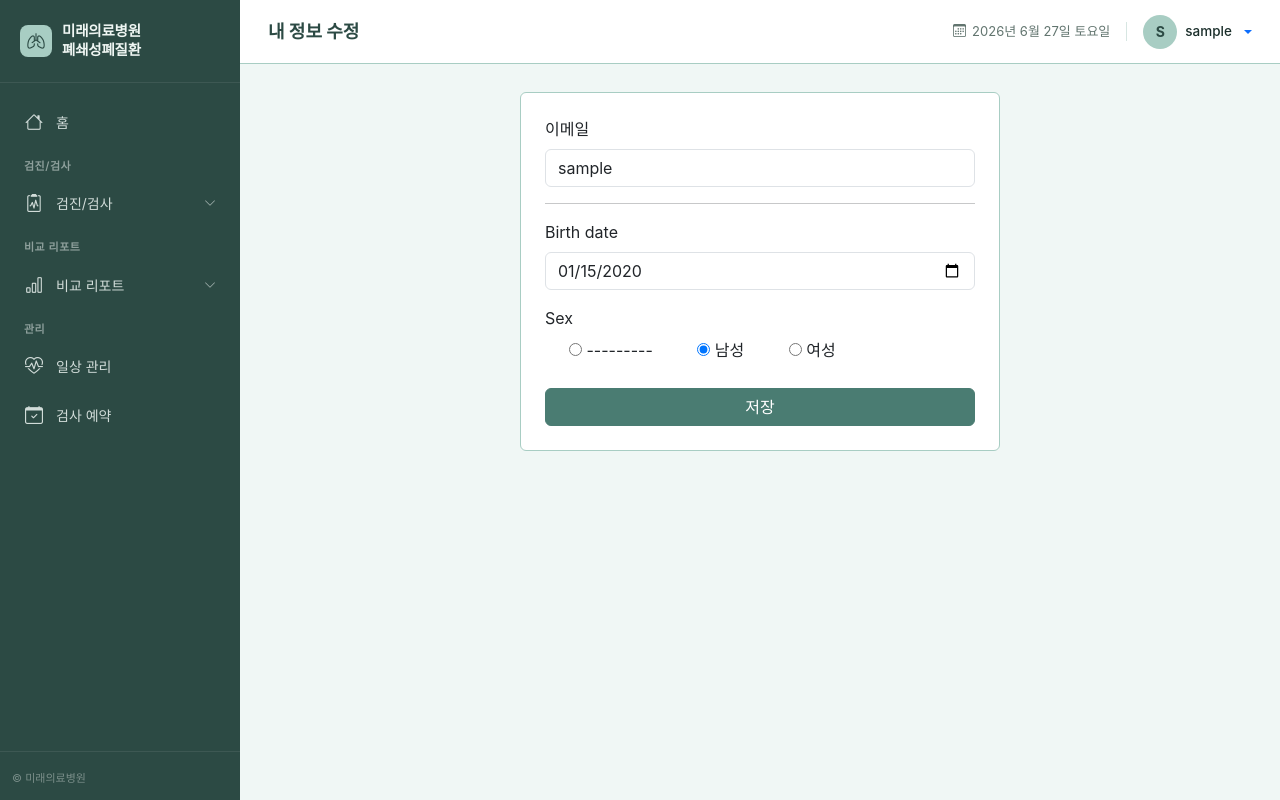
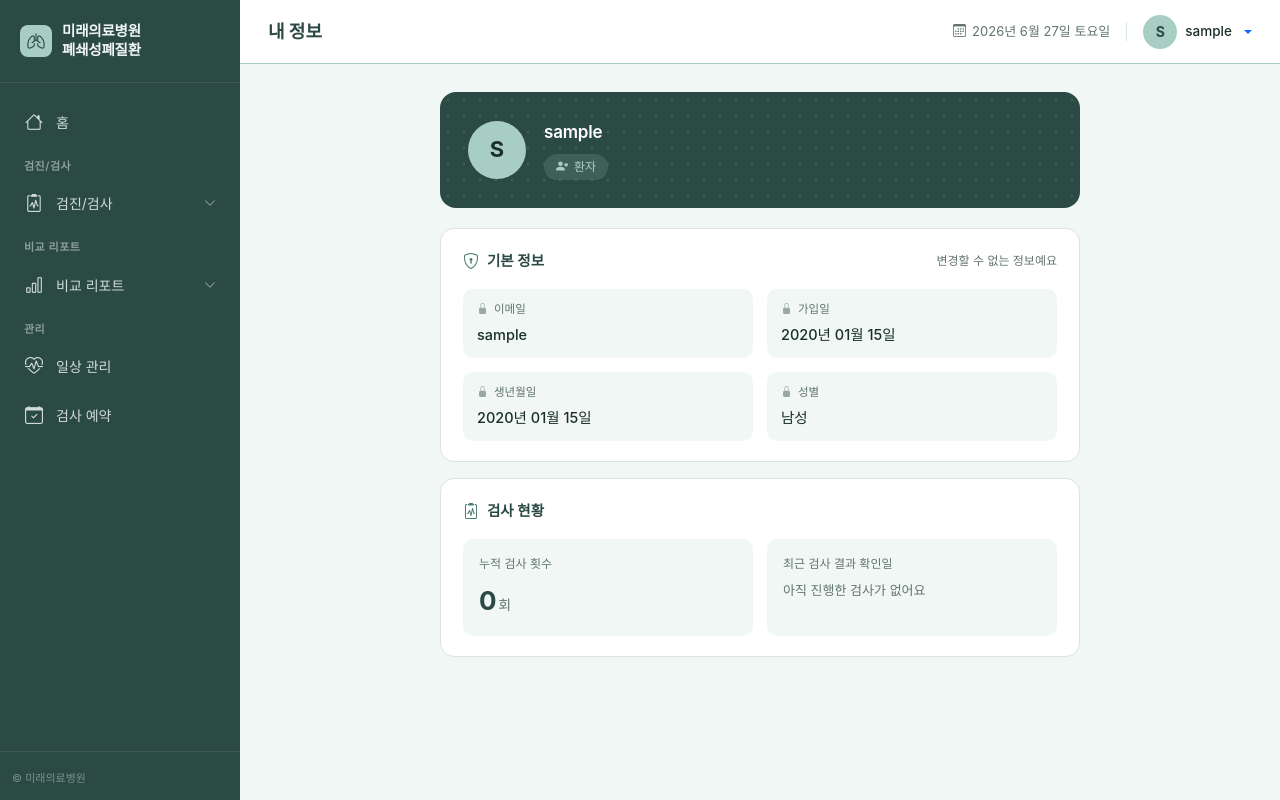
Before and after one commit to 0JustDoIT1/copd-prediction, a Django app: page /profile/ in a window 1280 px wide. Run offline with Django 5.2, Linux system fonts and the light colour scheme; a user stored in the database is signed in; tables that the repository leaves empty hold one stand-in row (values such as "Sample post"); parts of the project's set-up code (start-up, migrations or seed data) failed here and were passed over; some libraries are stand-ins or nearby versions.

Commit message:
260627_Edit_banner(현재는 세션방식) & Edit_profile

```diff
--- a/accounts/forms.py
+++ b/accounts/forms.py
@@ -203,67 +203,26 @@ class DoctorSignupForm(BaseSignupForm):
 
 
 class ProfileUpdateForm(forms.ModelForm):
-    """topbar 프로필 드롭다운 → '내 정보 수정'에서 사용. User 모델의 기본 정보만 다룬다."""
-
+    """
+    topbar 프로필 드롭다운 → '내 정보 수정'에서 사용.
+    이메일(아이디)은 로그인 식별자로 쓰이므로 수정 불가 — 읽기 전용으로만 표시.
+    실제로는 더 이상 수정 가능한 User 필드가 없어 폼 자체가 비어있지만,
+    템플릿에서 user.username을 읽기 전용 표시하는 데 view 컨텍스트로 user 객체를 넘긴다.
+    """
     class Meta:
         model = User
-        fields = ['username']
-        labels = {
-            'username': '이메일',
-        }
-        widgets = {
-            'username': forms.EmailInput(attrs={
-                'class': 'form-control',
-                'data-parsley-required': 'true',
-                'data-parsley-pattern': EMAIL_REGEX,
-                'data-parsley-required-message': '이메일을 입력해주세요.',
-                'data-parsley-pattern-message': '올바른 이메일 형식이 아닙니다.',
-                'data-parsley-type-message': '올바른 이메일 형식이 아닙니다.',
-            }),
-        }
-        error_messages = {
-            'username': {
-                'required': '이메일을 입력해주세요.',
-            },
-        }
-
-    def clean_username(self):
-        email = self.cleaned_data['username']
-
-        if not re.match(EMAIL_REGEX, email):
-            raise forms.ValidationError('올바른 이메일 형식이 아닙니다.')
-
-        qs = User.objects.filter(username=email).exclude(pk=self.instance.pk)
-        if qs.exists():
-            raise forms.ValidationError('이미 가입된 이메일입니다.')
-
-        return email
+        fields = []
 
 
 class PatientProfileUpdateForm(forms.ModelForm):
+    """
+    생년월일/성별은 ML 모델의 핵심 피처(age, sex)이자 과거 PredictionResult와의
+    정합성을 위해 가입 후 수정 불가 — 읽기 전용으로만 표시.
+    실제로는 더 이상 수정 가능한 PatientProfile 필드가 없어 폼 자체가 비어있다.
+    """
     class Meta:
         model = PatientProfile
-        fields = ['birth_date', 'sex']
-        widgets = {
-            'birth_date': forms.DateInput(attrs={
-                'class': 'form-control',
-                'type': 'date',
-                'data-parsley-required': 'true',
-                'data-parsley-required-message': '생년월일을 입력해주세요.',
-                'data-parsley-type-message': '올바른 날짜 형식이 아닙니다.',
-            }),
-            'sex': forms.RadioSelect,
-        }
-        error_messages = {
-            'birth_date': {'required': '생년월일을 입력해주세요.'},
-            'sex': {'required': '성별을 선택해주세요.'},
-        }
-
-    def clean_birth_date(self):
-        birth_date = self.cleaned_data['birth_date']
-        if birth_date > date.today():
-            raise forms.ValidationError('생년월일은 미래 날짜일 수 없습니다.')
-        return birth_date
+        fields = []
 
 
 class DoctorProfileUpdateForm(forms.ModelForm):
@@ -282,6 +241,7 @@ class DoctorProfileUpdateForm(forms.ModelForm):
         error_messages = {
             'license_no': {
                 'required': '면허번호를 입력해주세요.',
+                'unique': '이미 등록된 면허번호입니다.',
             },
         }
 
--- /dev/null
+++ b/accounts/static/accounts/css/profile.css
@@ -0,0 +1,225 @@
+.profile-page {
+  max-width: 640px;
+  margin: 0 auto;
+}
+
+/* ===================== 헤더 ===================== */
+.profile-header {
+  position: relative;
+  background-color: var(--color-dark);
+  border-radius: 16px;
+  padding: 28px 28px;
+  margin-bottom: 20px;
+  overflow: hidden;
+}
+
+.profile-header-pattern {
+  position: absolute;
+  inset: 0;
+  background-image: radial-gradient(
+    circle,
+    rgba(168, 205, 195, 0.18) 1.5px,
+    transparent 1.5px
+  );
+  background-size: 16px 16px;
+  pointer-events: none;
+}
+
+.profile-header-inner {
+  position: relative;
+  display: flex;
+  align-items: center;
+  gap: 18px;
+}
+
+.profile-avatar {
+  width: 58px;
+  height: 58px;
+  border-radius: 50%;
+  background-color: var(--color-accent);
+  color: var(--color-darker);
+  display: flex;
+  align-items: center;
+  justify-content: center;
+  font-weight: 700;
+  font-size: 22px;
+  flex-shrink: 0;
+}
+
+.profile-header-text {
+  display: flex;
+  flex-direction: column;
+  gap: 8px;
+}
+
+.profile-email {
+  color: #ffffff;
+  font-size: 17px;
+  font-weight: 600;
+  letter-spacing: -0.2px;
+}
+
+.profile-role-badge {
+  display: inline-flex;
+  align-items: center;
+  gap: 6px;
+  width: fit-content;
+  font-size: 12px;
+  font-weight: 500;
+  padding: 4px 12px;
+  border-radius: 999px;
+  background-color: rgba(168, 205, 195, 0.16);
+  color: var(--color-accent);
+}
+
+.profile-role-badge.is-doctor {
+  background-color: rgba(239, 159, 39, 0.16);
+  color: #f3bd6e;
+}
+
+/* ===================== 섹션 공통 ===================== */
+.profile-section {
+  background-color: #ffffff;
+  border: 1px solid var(--color-border);
+  border-radius: 14px;
+  padding: 20px 22px;
+  margin-bottom: 16px;
+}
+
+.profile-section-title {
+  display: flex;
+  align-items: center;
+  gap: 8px;
+  font-size: 14.5px;
+  font-weight: 600;
+  color: var(--color-dark);
+  margin-bottom: 16px;
+}
+
+.profile-section-title i {
+  font-size: 16px;
+  color: var(--color-main);
+}
+
+.profile-section-hint {
+  margin-left: auto;
+  font-size: 12px;
+  font-weight: 400;
+  color: var(--color-muted);
+}
+
+.profile-section-hint-edit {
+  color: var(--color-warning);
+}
+
+/* ===================== 읽기 전용 정보 그리드 ===================== */
+.info-grid {
+  display: grid;
+  grid-template-columns: repeat(2, 1fr);
+  gap: 14px;
+}
+
+.info-item {
+  background-color: var(--color-bg);
+  border-radius: 10px;
+  padding: 12px 14px;
+}
+
+.info-label {
+  display: flex;
+  align-items: center;
+  gap: 6px;
+  font-size: 11.5px;
+  color: var(--color-muted);
+  margin-bottom: 6px;
+}
+
+.info-label i {
+  font-size: 11px;
+  opacity: 0.6;
+}
+
+.info-value {
+  font-size: 14.5px;
+  font-weight: 500;
+  color: var(--color-darker);
+}
+
+@media (max-width: 560px) {
+  .info-grid {
+    grid-template-columns: 1fr;
+  }
+}
+
+/* ===================== 검사 현황 통계 ===================== */
+.stat-row {
+  display: grid;
+  grid-template-columns: repeat(2, 1fr);
+  gap: 14px;
+}
+
+.profile-stat-card {
+  background-color: var(--color-bg);
+  border-radius: 10px;
+  padding: 16px 16px;
+}
+
+.profile-stat-label {
+  font-size: 12px;
+  color: var(--color-muted);
+  margin-bottom: 8px;
+}
+
+.profile-stat-value {
+  font-size: 26px;
+  font-weight: 700;
+  color: var(--color-dark);
+  letter-spacing: -0.3px;
+}
+
+.profile-stat-value-date {
+  font-size: 20px;
+}
+
+.profile-stat-unit {
+  font-size: 14px;
+  font-weight: 500;
+  color: var(--color-muted);
+  margin-left: 2px;
+}
+
+.profile-stat-empty {
+  font-size: 13px;
+  color: var(--color-muted);
+  margin-top: 4px;
+}
+
+@media (max-width: 560px) {
+  .stat-row {
+    grid-template-columns: 1fr;
+  }
+}
+
+/* ===================== 면허 정보 (수정 가능, 의사) ===================== */
+.profile-section-editable {
+  border: 1px solid var(--color-accent);
+  background-color: #fbfdfc;
+}
+
+.license-form {
+  display: flex;
+  flex-direction: column;
+  gap: 4px;
+}
+
+.license-hint {
+  font-size: 11.5px;
+  color: var(--color-muted);
+  margin-top: 4px;
+}
+
+.license-submit {
+  margin-top: 14px;
+  align-self: flex-start;
+  padding: 8px 24px;
+}
--- a/accounts/templates/accounts/patient_dashboard.html
+++ b/accounts/templates/accounts/patient_dashboard.html
@@ -181,6 +181,7 @@
 {% endblock %}
 
 {% block checkin_toast %}
+{% if show_checkin_toast %}
 <a href="#" class="checkin-toast" id="checkinToast">
   <i class="bi bi-pencil-square checkin-toast-icon"></i>
   <div class="checkin-toast-body">
@@ -193,6 +194,7 @@
     aria-label="닫기"
   ></i>
 </a>
+{% endif %}
 {% endblock %}
 
 {% block extra_js %}
--- a/accounts/templates/accounts/profile.html
+++ b/accounts/templates/accounts/profile.html
@@ -1,7 +1,11 @@
 {% extends "base.html" %}
 {% load static %}
-{% block title %}내 정보 수정 - 미래의료병원{% endblock %}
-{% block page_title %}내 정보 수정{% endblock %}
+{% block title %}내 정보 - 미래의료병원{% endblock %}
+{% block page_title %}내 정보{% endblock %}
+
+{% block extra_css %}
+<link rel="stylesheet" href="{% static 'accounts/css/profile.css' %}" />
+{% endblock %}
 
 {% block content %}
 {% if messages %}
@@ -10,49 +14,104 @@
   {% endfor %}
 {% endif %}
 
-<div class="row justify-content-center">
-  <div class="col-md-6">
-    <div class="card">
-      <div class="card-body p-4">
-        <form method="post" novalidate data-parsley-validate>
-          {% csrf_token %}
+<div class="profile-page">
 
-          <div class="mb-3">
-            <label class="form-label">{{ user_form.username.label }}</label>
-            {{ user_form.username }}
-            {% if user_form.username.errors %}<div class="alert-danger-soft mt-2 mb-0 js-server-error" data-watch="id_username" style="font-size:13px; padding:8px 12px;">{{ user_form.username.errors }}</div>{% endif %}
+  <!-- ===================== 프로필 헤더 ===================== -->
+  <div class="profile-header">
+    <div class="profile-header-pattern"></div>
+    <div class="profile-header-inner">
+      <div class="profile-avatar">{{ user_obj.username|slice:":1"|upper }}</div>
+      <div class="profile-header-text">
+        <div class="profile-email">{{ user_obj.username }}</div>
+        <span class="profile-role-badge {% if user_obj.role == 'doctor' %}is-doctor{% endif %}">
+          <i class="bi {% if user_obj.role == 'patient' %}bi-person-heart{% else %}bi-clipboard2-pulse{% endif %}"></i>
+          {% if user_obj.role == 'patient' %}환자{% else %}의사{% endif %}
+        </span>
+      </div>
+    </div>
   </div>
 
-          <hr>
+  <!-- ===================== 읽기 전용 정보 ===================== -->
+  <div class="profile-section">
+    <div class="profile-section-title">
+      <i class="bi bi-shield-lock"></i>기본 정보
+      <span class="profile-section-hint">변경할 수 없는 정보예요</span>
+    </div>
 
-          {% if request.user.role == 'patient' %}
-            <div class="mb-3">
-              <label class="form-label">{{ profile_form.birth_date.label }}</label>
-              {{ profile_form.birth_date }}
+    <div class="info-grid">
+      <div class="info-item">
+        <div class="info-label"><i class="bi bi-lock-fill"></i>이메일</div>
+        <div class="info-value">{{ user_obj.username }}</div>
       </div>
-            <div class="mb-3" data-parsley-required="true" data-parsley-multiple="sex"
-                 data-parsley-required-message="성별을 선택해주세요.">
-              <label class="form-label d-block">{{ profile_form.sex.label }}</label>
-              {% for radio in profile_form.sex %}
-                <div class="form-check form-check-inline">
-                  {{ radio.tag }}
-                  <label class="form-check-label" for="{{ radio.id_for_label }}">{{ radio.choice_label }}</label>
+
+      <div class="info-item">
+        <div class="info-label"><i class="bi bi-lock-fill"></i>가입일</div>
+        <div class="info-value">{{ user_obj.date_joined|date:"Y년 m월 d일" }}</div>
       </div>
-              {% endfor %}
+
+      {% if user_obj.role == 'patient' %}
+      <div class="info-item">
+        <div class="info-label"><i class="bi bi-lock-fill"></i>생년월일</div>
+        <div class="info-value">{{ profile.birth_date|date:"Y년 m월 d일" }}</div>
       </div>
+
+      <div class="info-item">
+        <div class="info-label"><i class="bi bi-lock-fill"></i>성별</div>
+        <div class="info-value">{{ profile.get_sex_display }}</div>
+      </div>
+      {% endif %}
+    </div>
+  </div>
+
+  {% if user_obj.role == 'patient' %}
+  <!-- ===================== 검사 현황 (환자) ===================== -->
+  <div class="profile-section">
+    <div class="profile-section-title">
+      <i class="bi bi-clipboard2-pulse"></i>검사 현황
+    </div>
+
+    <div class="stat-row">
+      <div class="profile-stat-card">
+        <div class="profile-stat-label">누적 검사 횟수</div>
+        <!-- TODO: screening 앱 구현 후 prediction_count 실제 값으로 교체 -->
+        <div class="profile-stat-value">{{ prediction_count }}<span class="profile-stat-unit">회</span></div>
+      </div>
+
+      <div class="profile-stat-card">
+        <div class="profile-stat-label">최근 검사 결과 확인일</div>
+        <!-- TODO: screening 앱 구현 후 latest_result_date 실제 값으로 교체 -->
+        {% if latest_result_date %}
+          <div class="profile-stat-value profile-stat-value-date">{{ latest_result_date|date:"Y.m.d" }}</div>
         {% else %}
-            <div class="mb-3">
-              <label class="form-label">{{ profile_form.license_no.label }}</label>
+          <div class="profile-stat-empty">아직 진행한 검사가 없어요</div>
+        {% endif %}
+      </div>
+    </div>
+  </div>
+
+  {% else %}
+  <!-- ===================== 면허 정보 (의사, 수정 가능) ===================== -->
+  <div class="profile-section profile-section-editable">
+    <div class="profile-section-title">
+      <i class="bi bi-pencil-square"></i>면허 정보
+      <span class="profile-section-hint profile-section-hint-edit">수정가능</span>
+    </div>
+
+    <form method="post" novalidate data-parsley-validate class="license-form">
+      {% csrf_token %}
+      <label class="form-label" for="{{ profile_form.license_no.id_for_label }}">{{ profile_form.license_no.label }}</label>
       {{ profile_form.license_no }}
-              <div class="text-muted" style="font-size:11.5px; margin-top:4px;">숫자 4~6자리</div>
+      <div class="license-hint">보건복지부 기준 숫자 4~6자리</div>
+      {% if profile_form.license_no.errors %}
+        <div class="alert-danger-soft mt-2 mb-0" style="font-size:13px; padding:8px 12px;">
+          {{ profile_form.license_no.errors }}
+        </div>
+      {% endif %}
+      <button type="submit" class="btn btn-primary license-submit">저장</button>
+    </form>
   </div>
   {% endif %}
 
-          <button type="submit" class="btn btn-primary w-100 mt-2">저장</button>
-        </form>
-      </div>
-    </div>
-  </div>
 </div>
 {% endblock %}
 
--- a/accounts/views.py
+++ b/accounts/views.py
@@ -141,6 +141,10 @@ def patient_dashboard_view(request):
     콘텐츠는 각 카드를 클릭해 들어가는 content 앱의 목록 페이지에서 확인한다.
     FAQ만 content.models.FAQ에서 상위 4개를 가져와 미리보기로 보여준다.
 
+    체크인 토스트는 Django session 플래그(checkin_toast_shown)로 노출 여부를
+    결정한다 — 로그인 세션당 1회만 노출되고, 로그아웃 시 Django가 세션을
+    새로 발급하므로 플래그도 자동으로 초기화되어 다음 로그인 때 다시 노출된다.
+
     TODO: 아래는 여전히 더미 데이터인 부분. 각 항목이 실제로 연동될 자리:
     - has_health_record: screening.HealthRecord 존재 여부로 분기 (What-if 빈 상태 처리)
     - whatif_current_smoking/amount: 가장 최근 Questionnaire/HealthRecord에서 가져옴
@@ -154,6 +158,10 @@ def patient_dashboard_view(request):
     # TODO: screening.HealthRecord.objects.filter(patient=request.user.patientprofile).exists() 로 교체
     has_health_record = False
 
+    show_checkin_toast = not request.session.get('checkin_toast_shown', False)
+    if show_checkin_toast:
+        request.session['checkin_toast_shown'] = True
+
     context = {
         'active_menu': 'home',
 
@@ -163,49 +171,48 @@ def patient_dashboard_view(request):
         # TODO: 아래 두 값은 screening.PredictionResult / Questionnaire에서 가장 최근 값으로 교체
         'whatif_current_smoking': 2,
         'whatif_current_amount': 20,
+
+        'show_checkin_toast': show_checkin_toast,
     }
     return render(request, 'accounts/patient_dashboard.html', context)
 
-
-# def doctor_dashboard_view(request):
-#     return render(request, 'accounts/doctor_dashboard.html', {
-#         'active_menu': 'home',
-#     }) -> 주석 처리
-
-from django.shortcuts import redirect # 수정구간(3줄)❗
 
 def doctor_dashboard_view(request):
     return redirect('screening:doctor_dashboard')
 
 
+# from screening.models import PredictionResult  # TODO: screening 앱 구현 후 주석 해제
+
 def profile_view(request):
-    """topbar 프로필 드롭다운 → 내 정보 수정. User 기본정보 + role별 프로필 정보를 같이 처리."""
     user = request.user
 
-    if request.method == 'POST':
-        user_form = ProfileUpdateForm(request.POST, instance=user)
+    if user.role == 'patient':
+        profile = user.patientprofile
 
-        if user.role == 'patient':
-            profile = user.patientprofile
-            profile_form = PatientProfileUpdateForm(request.POST, instance=profile)
-        else:
-            profile = user.doctorprofile
-            profile_form = DoctorProfileUpdateForm(request.POST, instance=profile)
+        # TODO: screening 앱 구현 후 아래 더미를 실제 쿼리로 교체
+        # prediction_count = PredictionResult.objects.filter(user=user).count()
+        # latest_result = PredictionResult.objects.filter(user=user).order_by('-created_at').first()
+        prediction_count = 0
+        latest_result_date = None
 
-        if user_form.is_valid() and profile_form.is_valid():
-            with transaction.atomic():
-                user_form.save()
-                profile_form.save()
-            messages.success(request, '내 정보가 수정되었습니다.')
+        context = {
+            'user_obj': user,
+            'profile': profile,
+            'prediction_count': prediction_count,
+            'latest_result_date': latest_result_date,
+        }
+    else:
+        profile_form = DoctorProfileUpdateForm(
+            request.POST or None, instance=user.doctorprofile
+        )
+        if request.method == 'POST' and profile_form.is_valid():
+            profile_form.save()
+            messages.success(request, '면허번호가 변경되었습니다.')
             return redirect('accounts:profile')
-    else:
-        user_form = ProfileUpdateForm(instance=user)
-        if user.role == 'patient':
-            profile_form = PatientProfileUpdateForm(instance=user.patientprofile)
-        else:
-            profile_form = DoctorProfileUpdateForm(instance=user.doctorprofile)
 
-    return render(request, 'accounts/profile.html', {
-        'user_form': user_form,
-        'profile_form': profile_form,
-    })
+        context = {
+            'user_obj': user,
+            'profile_form': profile_form,
+        }
+
+    return render(request, 'accounts/profile.html', context)
--- a/templates/base.html
+++ b/templates/base.html
@@ -178,7 +178,7 @@
               <ul class="dropdown-menu dropdown-menu-end">
                 <li>
                   <a class="dropdown-item" href="{% url 'accounts:profile' %}"
-                    ><i class="bi bi-person me-2"></i>내 정보 수정</a
+                    ><i class="bi bi-person me-2"></i>마이 페이지</a
                   >
                 </li>
                 <li><hr class="dropdown-divider" /></li>
```
Also changed, not shown: static/js/checkin_toast.js (+2 -13 lines). Lines whose indentation alone changed are shown as unchanged.
